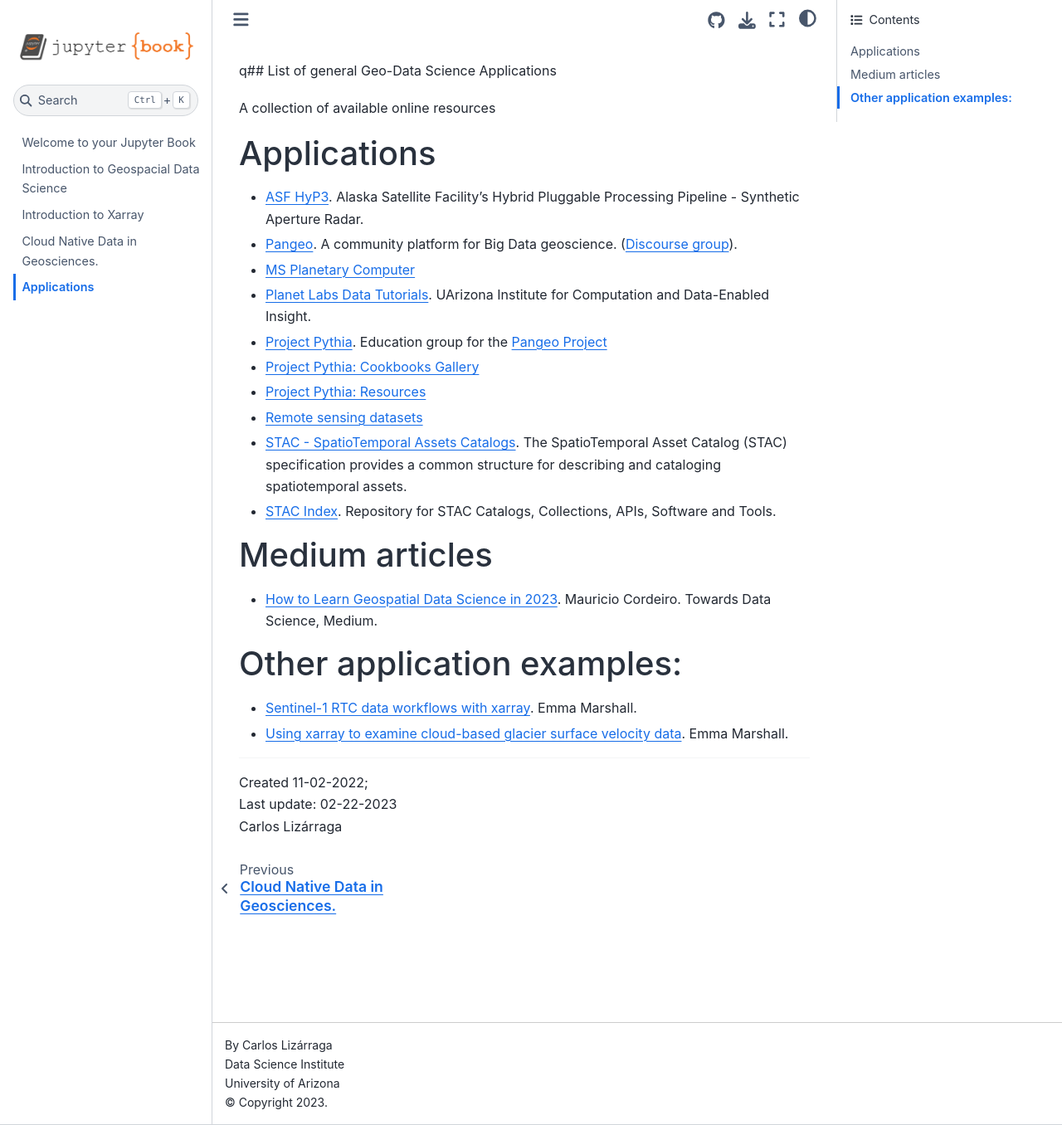
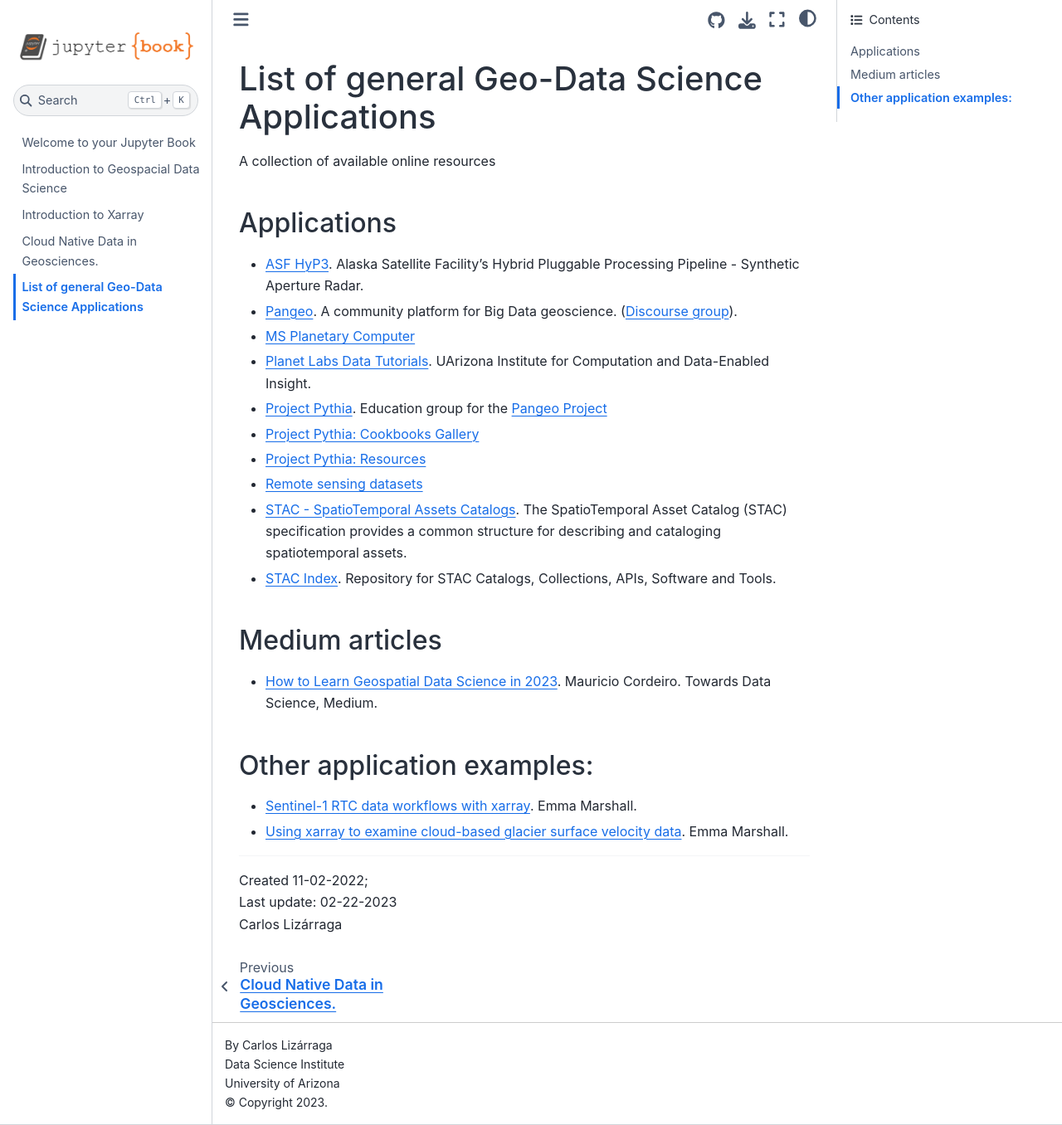
Before and after one commit to clizarraga-UAD7/geo-datascience2, a Jupyter Book: the page built from geo-ds-reads.md, in a window 1280 px wide and 1356 px high. Shown: the whole window at 83% size. Built offline with Jupyter Book 1.0.4 settings and Sphinx 7.4.7 and the Sphinx Book theme 1.1.4, drawn with Linux system fonts in a browser that asks for light colours; pages that are not in the unit, such as notebooks, are missing from menus.

Commit message:
Update geo-ds-reads.md

```diff
--- a/geo-ds-reads.md
+++ b/geo-ds-reads.md
@@ -1,4 +1,4 @@
-q## List of general Geo-Data Science Applications
+## List of general Geo-Data Science Applications
 
 A collection of available online resources
 
```
